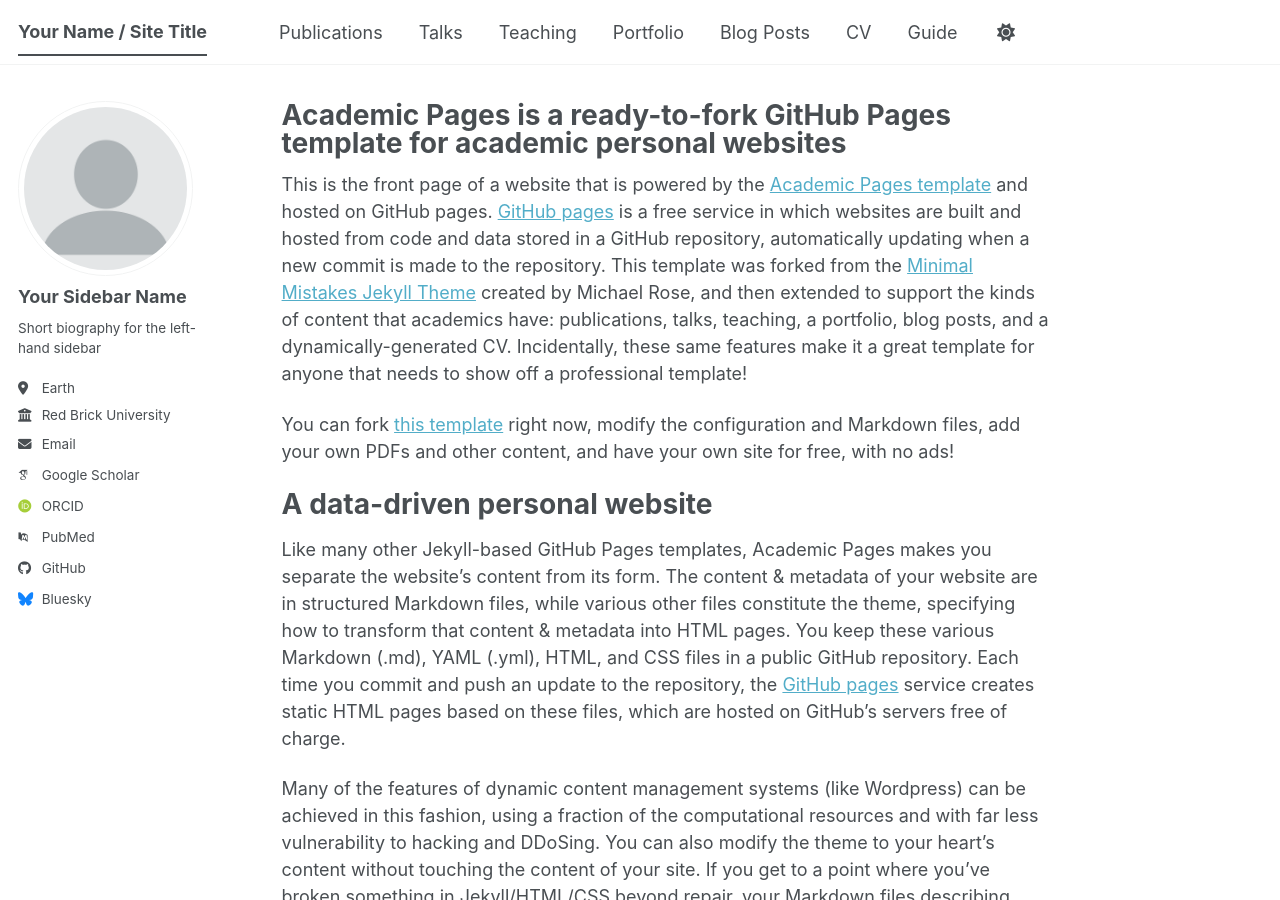
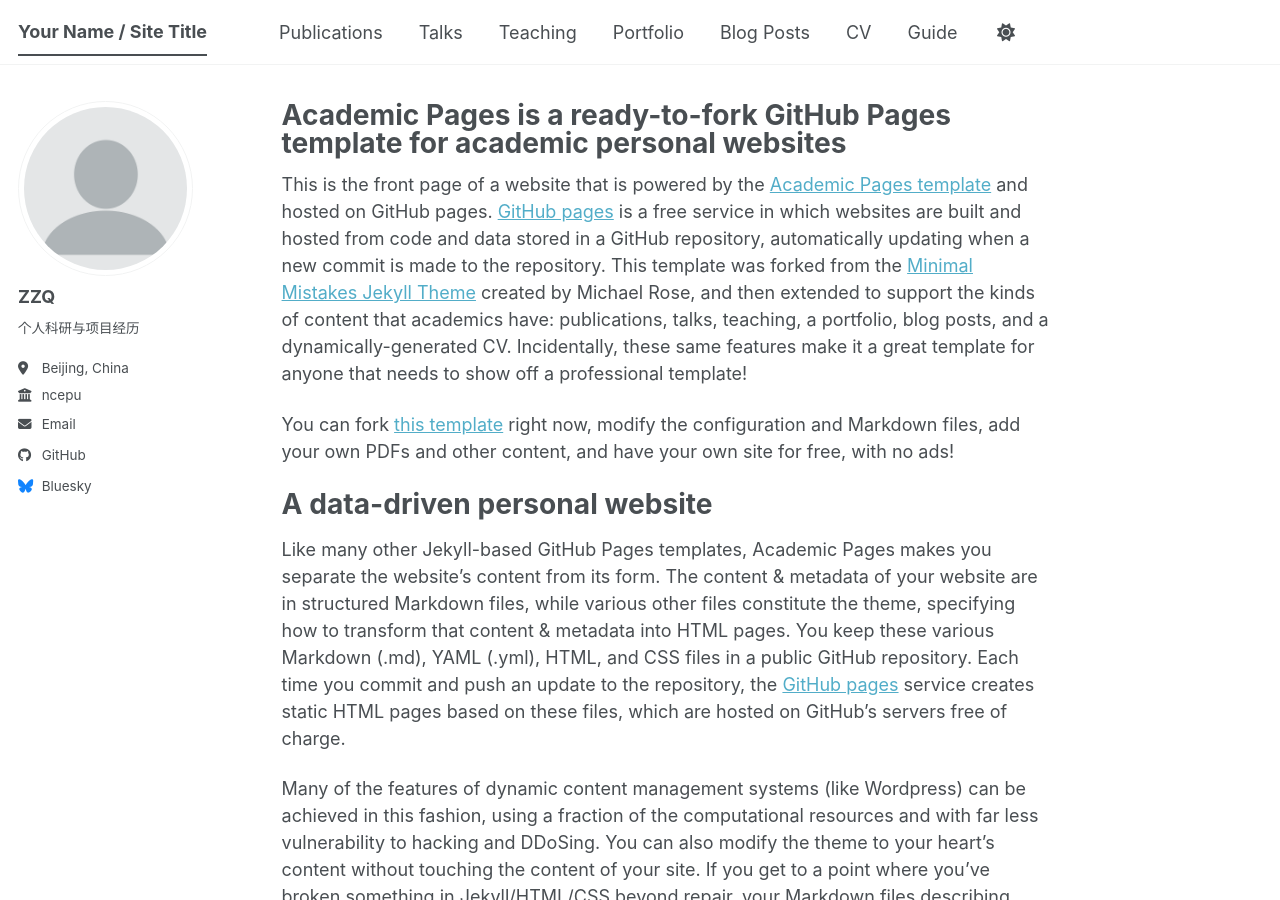
Before and after one commit to ZZQ0316/zzq0316.github.io, a Jekyll site: the page built from _pages/about.md, in a window 1280 px wide and 900 px high. Built offline with Jekyll 4.4.1, drawn with Linux system fonts in a browser that asks for light colours; some web fonts are replaced; a script bundle is joined from its source files by our own code; library files that are not in the unit come from our copies.

Commit message:
Update _config.yml

```diff
--- a/_config.yml
+++ b/_config.yml
@@ -24,27 +24,27 @@
 author:
   # Biographic information
   avatar           : "profile.png"
-  name             : "Your Sidebar Name"
+  name             : "ZZQ"
   pronouns         : # example: "she/her"
-  bio              : "Short biography for the left-hand sidebar"
-  location         : "Earth"
-  employer         : "Red Brick University"
+  bio              : "个人科研与项目经历"
+  location         : "Beijing, China"
+  employer         : "ncepu"
   uri              : # URL
-  email            : "none@example.org"
+  email            : "18730303874@163.com"
 
   # Academic websites
-  academia         : # URL
-  arxiv            : # URL - Update with the correct link to your profile
-  googlescholar    : "https://scholar.google.com/citations?user=PS_CX0AAAAAJ"
-  inspire-hep      : # URL
-  impactstory      : # URL
-  orcid            : "https://orcid.org/yourorcidurl"
-  semantic         : # URL
-  ssrn             : # URL
-  pubmed           : "https://www.ncbi.nlm.nih.gov/pubmed/?term=john+snow"
-  researchgate     : # URL
-  scopus           : # URL
-  zotero           : # URL
+  # academia         : # URL
+  # arxiv            : # URL - Update with the correct link to your profile
+  # googlescholar    : "https://scholar.google.com/citations?user=PS_CX0AAAAAJ"
+  # inspire-hep      : # URL
+  # impactstory      : # URL
+  # orcid            : "https://orcid.org/yourorcidurl"
+  # semantic         : # URL
+  # ssrn             : # URL
+  # pubmed           : "https://www.ncbi.nlm.nih.gov/pubmed/?term=john+snow"
+  # researchgate     : # URL
+  # scopus           : # URL
+  # zotero           : # URL
 
 
   # Repositories and software development
```
